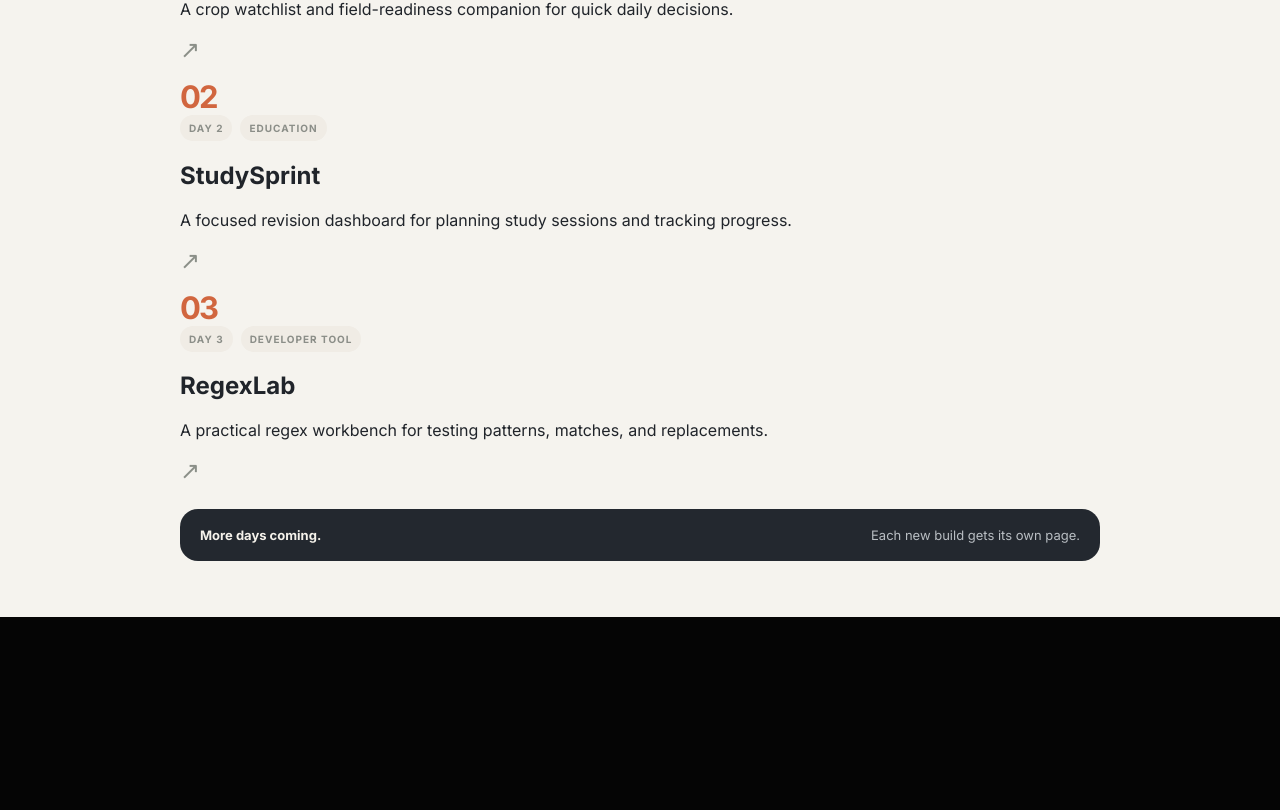
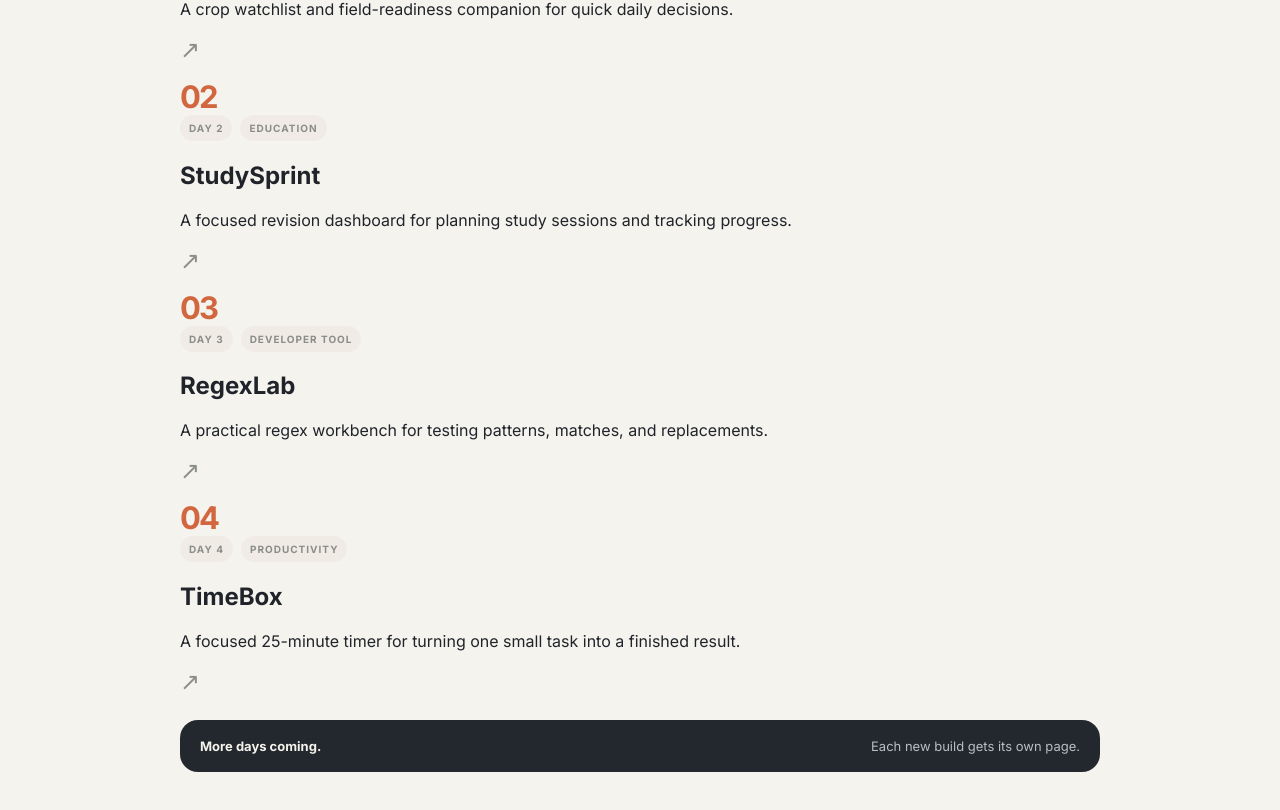
Before and after one commit to gokulmaniraj2008-collab/Gokul-aibot, a Next.js app: page /days in a window 1280 px wide. Shown: the part 468-1278 px from the top of the page. Before the commit the page ends 1085 px from the top, so only its background shows below. Built offline with nearby package versions, Linux system fonts and the light colour scheme.

Commit message:
Add Day 4 to daily builds archive

```diff
--- a/app/days/page.tsx
+++ b/app/days/page.tsx
@@ -4,6 +4,7 @@ const days = [
   { day: "Day 1", title: "FieldNote", category: "Agriculture", description: "A crop watchlist and field-readiness companion for quick daily decisions.", href: "/days/day-1" },
   { day: "Day 2", title: "StudySprint", category: "Education", description: "A focused revision dashboard for planning study sessions and tracking progress.", href: "/days/day-2" },
   { day: "Day 3", title: "RegexLab", category: "Developer Tool", description: "A practical regex workbench for testing patterns, matches, and replacements.", href: "/days/day-3" },
+  { day: "Day 4", title: "TimeBox", category: "Productivity", description: "A focused 25-minute timer for turning one small task into a finished result.", href: "/days/day-4" },
 ];
 
 export default function DaysPage() {
```
